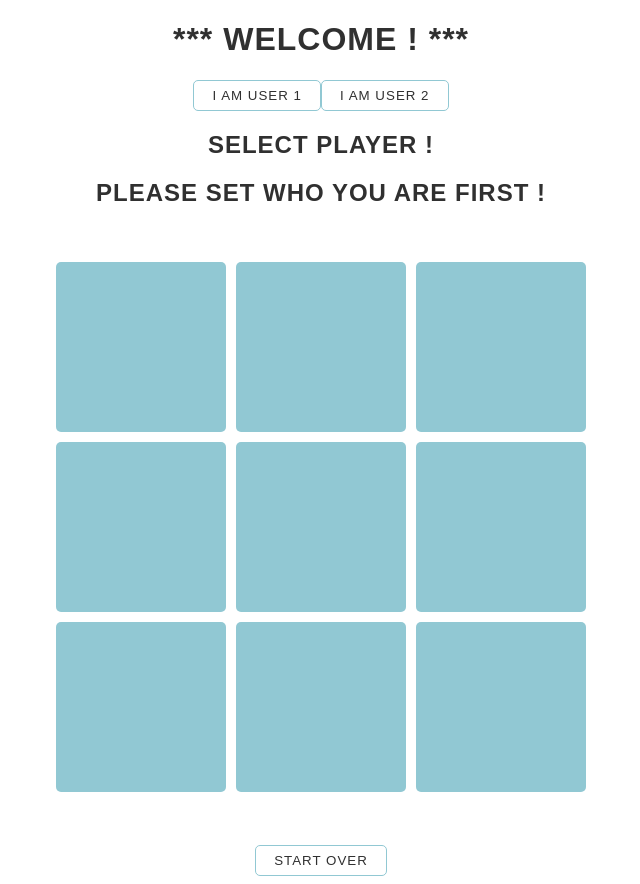
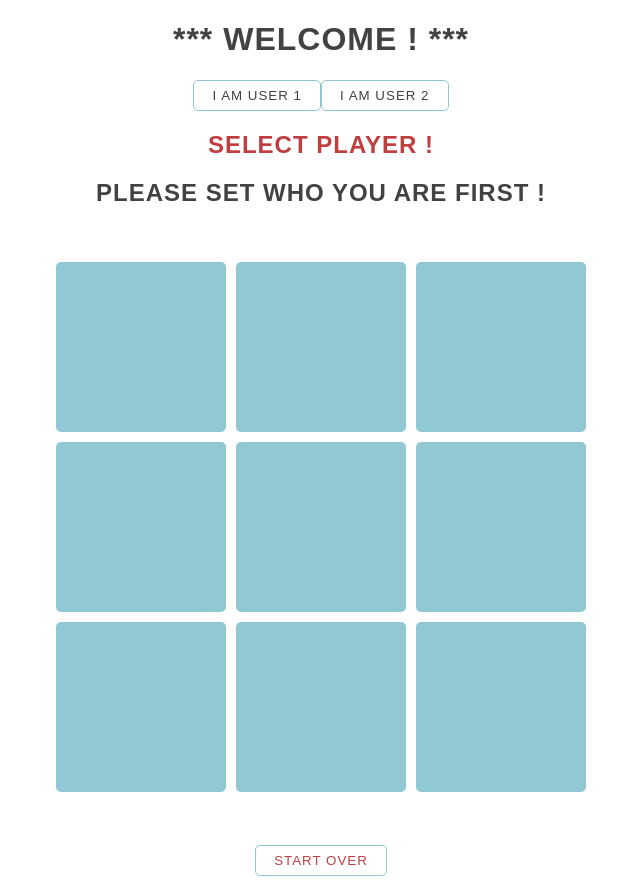
Before and after one commit to ValerianArdelean/XO, a plain HTML site: page index.html in a window 1280 px wide. Shown: the whole page, without its empty margins (319-959 px from the left). Drawn offline with Linux system fonts and the light colour scheme.

Commit message:
Changing first part of the displaied message and the bottom buttom, to color RED;

```diff
--- a/index.html
+++ b/index.html
@@ -15,7 +15,7 @@
                 i am user 2
             </button>
         </section>
-        <h2 id="message1" class="text">select player !</h2>
+        <h2 id="message1" class="text red">select player !</h2>
         <h2 id="message2" class="text">please set who you are first !</h2>
         <div id="matrix">
             <div class="flex row">
@@ -35,7 +35,7 @@
             </div>
         </div>
         <form class="flex">
-            <button id="reset" class="text" type="submit">start over</button>
+            <button id="reset" class="text red" type="submit">start over</button>
         </form>
         <script defer src="script.js"></script>
     </body>
--- a/style.css
+++ b/style.css
@@ -13,7 +13,21 @@
     text-transform: uppercase;
     letter-spacing: 1px;
     font-stretch: ultra-expanded;
-    color: #303030;
+    color: #414242;
+}
+
+.red {
+    color: #BF3F41;
+}
+
+.cell {
+    border-radius: 5px;
+    width: 170px;
+    height: 170px;
+    margin: 5px;
+    font-size: 10em;
+    color: white;
+    background-color: #91C8D3;
 }
 
 button {
@@ -35,13 +49,3 @@ button:hover {
     margin-top: 4%;
     margin-bottom: 3%;
 }
-
-.cell {
-    border-radius: 5px;
-    width: 170px;
-    height: 170px;
-    margin: 5px;
-    font-size: 10em;
-    color: white;
-    background-color: #91C8D3;
-}
```
